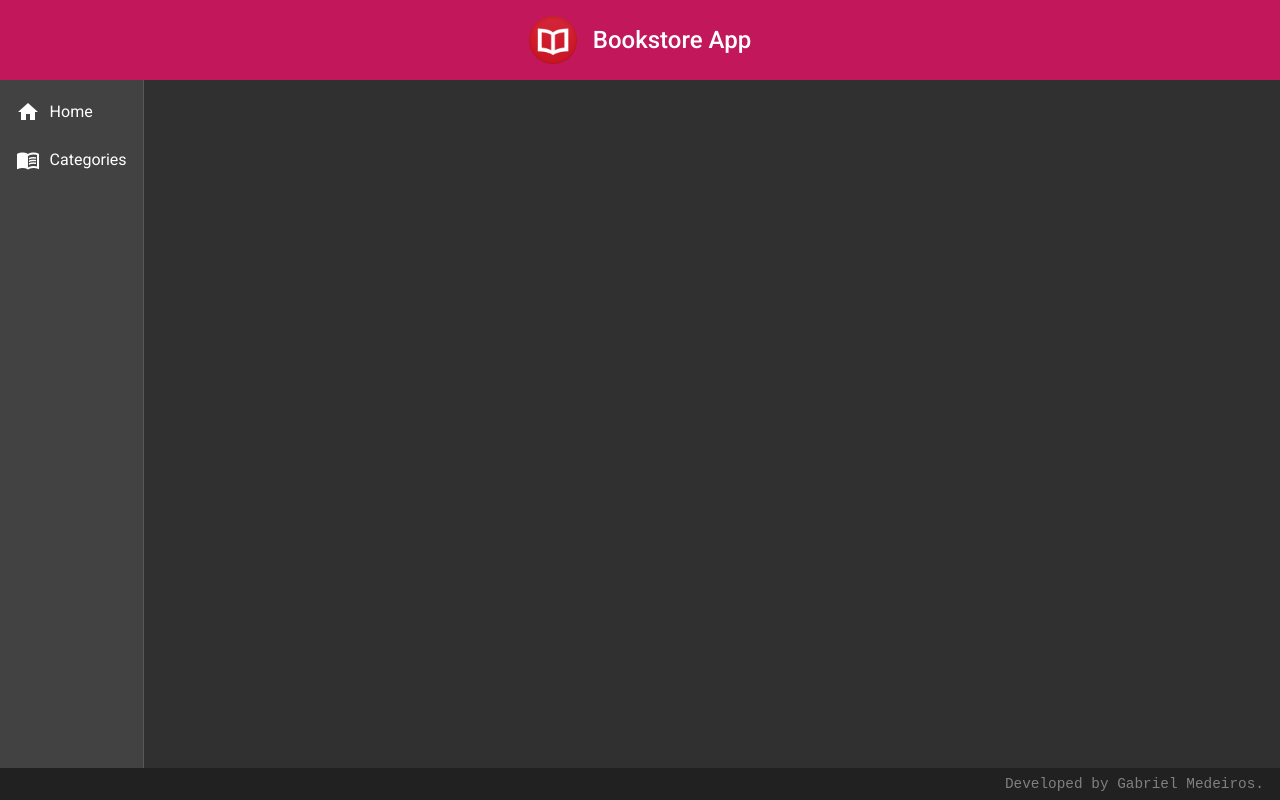
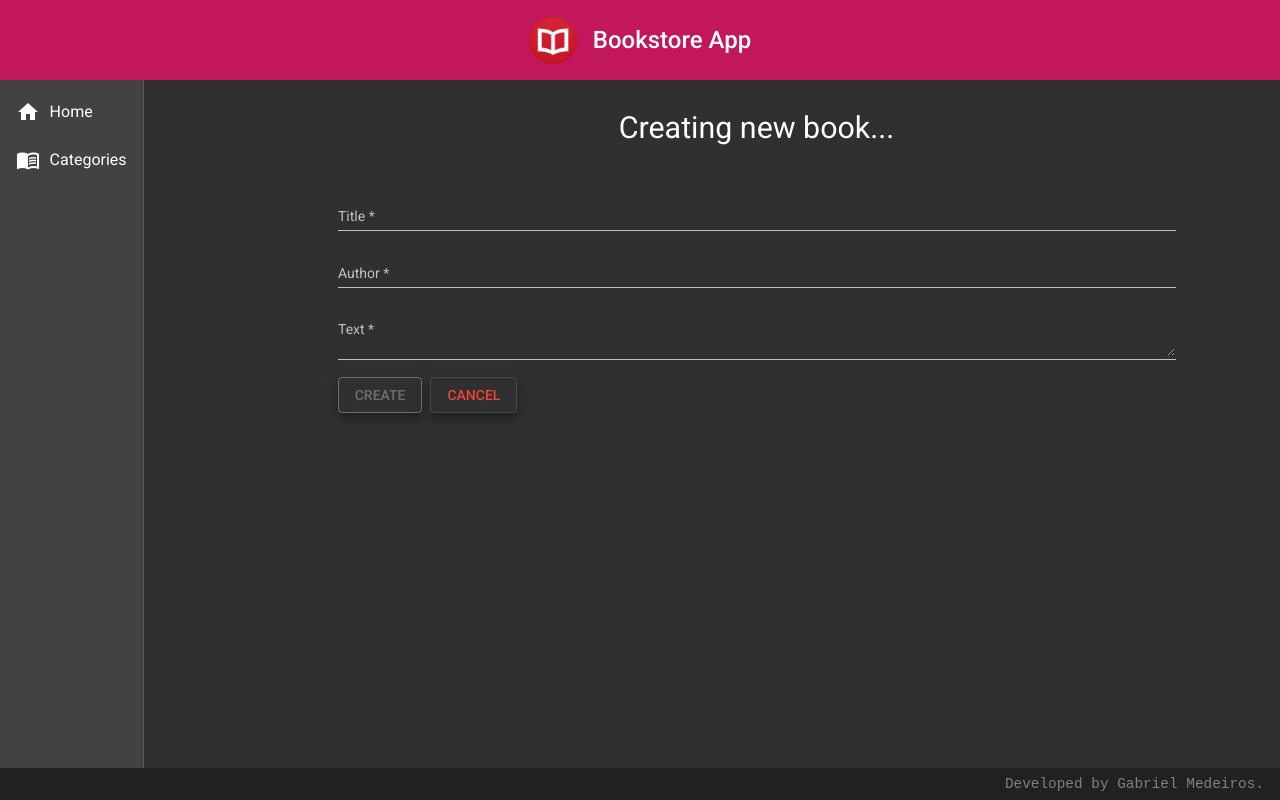
Before and after one commit to G4brielMedeiros/bookstore-front, an Angular app: page /categories/1/books/create in a window 1280 px wide. Before the commit this address led to /. Built offline with nearby package versions, Linux system fonts and the light colour scheme.

Commit message:
CREATE Book feature added.

```diff
--- a/src/app/app-routing.module.ts
+++ b/src/app/app-routing.module.ts
@@ -1,5 +1,6 @@
 import { NgModule } from '@angular/core';
 import { RouterModule, Routes } from '@angular/router';
+import { BookCreateComponent } from './components/views/book/book-create/book-create.component';
 import { BookReadAllComponent } from './components/views/book/book-read-all/book-read-all.component';
 import { CategoryCreateComponent } from './components/views/category/category-create/category-create.component';
 import { CategoryDeleteComponent } from './components/views/category/category-delete/category-delete.component';
@@ -31,6 +32,10 @@ const routes: Routes = [
   {
     path: "categories/:id_cat/books",
     component: BookReadAllComponent
+  },
+  {
+    path: "categories/:id_cat/books/create",
+    component: BookCreateComponent
   }
 ];
 
--- /dev/null
+++ b/src/app/components/views/book/book-create/book-create.component.css
@@ -0,0 +1,27 @@
+form {
+    text-align: center;
+    width: 80%;
+    margin: 2rem auto 0 auto;
+}
+
+h1 {
+    font-size: 1.9rem;
+    font-weight: 400;
+    margin-bottom: 3rem;
+}
+
+.form {
+    width: 100%;
+
+}
+
+.buttons {
+
+    text-align: start;
+}
+
+button {
+    margin-right: .5rem;
+    padding-right: 1rem;
+    padding-left: 1rem;
+}
--- /dev/null
+++ b/src/app/components/views/book/book-create/book-create.component.html
@@ -0,0 +1,27 @@
+<form>
+    <h1>Creating new book...</h1>
+
+    <mat-form-field class="form">
+        <mat-label>Title</mat-label>
+        <input matInput [(ngModel)]="book.title" [formControl]="title" required type="text" name="title" placeholder="Awesome New Book" maxlength="100">
+        <mat-error *ngIf="title.invalid" >{{ getMessageTitle() }}</mat-error>
+    </mat-form-field>
+
+    <mat-form-field class="form">
+        <mat-label>Author</mat-label>
+        <input matInput [(ngModel)]="book.author" [formControl]="author" required  type="text" name="author" placeholder="Tom NomNom" maxlength="100">
+        <mat-error *ngIf="author.invalid" >{{ getMessageAuthor() }}</mat-error>
+    </mat-form-field>
+
+    <mat-form-field class="form">
+        <mat-label>Text</mat-label>
+        <textarea matInput [(ngModel)]="book.text" [formControl]="text" required  type="text" name="text" placeholder="This is a story about a super-hero..." maxlength="2000000"></textarea>
+        <mat-error *ngIf="text.invalid" >{{ getMessageText() }}</mat-error>
+    </mat-form-field>
+
+    <div class="buttons">
+        <button  (click)="create()" [disabled]="!isValid()" class="mat-elevation-z8" mat-stroked-button color="accent">CREATE</button>
+        <button  class="mat-elevation-z8" mat-stroked-button color="warn">CANCEL</button>
+
+    </div>
+</form>
--- /dev/null
+++ b/src/app/components/views/book/book-create/book-create.component.ts
@@ -0,0 +1,75 @@
+import { Component, OnInit } from '@angular/core';
+import { FormControl, Validators } from '@angular/forms';
+import { ActivatedRoute, Router } from '@angular/router';
+import { Book } from '../book.model';
+import { BookService } from '../book.service';
+
+@Component({
+  selector: 'app-book-create',
+  templateUrl: './book-create.component.html',
+  styleUrls: ['./book-create.component.css']
+})
+export class BookCreateComponent implements OnInit {
+
+  id_cat: String = ''
+
+  book: Book = {
+    id:     '',
+    title:  '',
+    author: '',
+    text:   ''
+  }
+
+  title   = new FormControl('',[Validators.minLength(3)])
+  author  = new FormControl('',[Validators.minLength(3)])
+  text    = new FormControl('',[Validators.minLength(10)])
+
+  constructor(private service: BookService, private route: ActivatedRoute, private router: Router) { }
+
+  ngOnInit(): void {
+    this.id_cat = this.route.snapshot.paramMap.get('id_cat')!
+  }
+
+  create(): void {
+    this.service.create(this.book, this.id_cat).subscribe(response => {
+      this.router.navigate([`categories/${this.id_cat}/books`])
+      this.service.messsage('Book sucessfully created.')
+    }, err => {
+      this.router.navigate([`categories/${this.id_cat}/books`])
+      this.service.messsage('Error trying to create new book. Please try again later.')
+
+    })
+  }
+
+  getMessageTitle() {
+    if(this.title.invalid) {
+      return 'Title must be between 3 and 100 characters.'
+    }
+    return false;
+  }
+
+  getMessageAuthor() {
+    if(this.author.invalid) {
+      return 'Author name must be between 3 and 100 characters.'
+    }
+    return false;
+  }
+
+  getMessageText() {
+    if(this.text.invalid) {
+      return 'Text must be between 3 and 100 characters.'
+    }
+
+    return false;
+  }
+
+  isValid(): boolean {
+    if( this.text.invalid || this.author.invalid || this.title.invalid ){
+      return false;
+    }
+
+    return true;
+
+  }
+
+}
--- a/src/app/components/views/book/book-read-all/book-read-all.component.html
+++ b/src/app/components/views/book/book-read-all/book-read-all.component.html
@@ -3,7 +3,7 @@
       <h1>Books</h1>
     </div>
 
-    <button class="mat-elevation-z8" mat-flat-button color="basic">New Book</button>
+    <button class="mat-elevation-z8" (click)="goToBookCreate()"mat-flat-button color="basic">New Book</button>
 
     <div class="mat-elevation-z8 content-table">
       <table class="table" mat-table [dataSource]="books">
--- a/src/app/components/views/book/book-read-all/book-read-all.component.ts
+++ b/src/app/components/views/book/book-read-all/book-read-all.component.ts
@@ -1,5 +1,5 @@
 import { Component, OnInit } from '@angular/core';
-import { ActivatedRoute } from '@angular/router';
+import { ActivatedRoute, Router } from '@angular/router';
 import { Book } from '../book.model';
 import { BookService } from '../book.service';
 
@@ -16,7 +16,7 @@ export class BookReadAllComponent implements OnInit {
 
   books: Book[] = []
 
-  constructor(private service: BookService, private route: ActivatedRoute) { }
+  constructor(private service: BookService, private route: ActivatedRoute, private router: Router) { }
 
   ngOnInit(): void {
     this.id_cat = this.route.snapshot.paramMap.get('id_cat')!
@@ -30,4 +30,8 @@ export class BookReadAllComponent implements OnInit {
     })
   }
 
+  goToBookCreate(): void {
+    this.router.navigate([`categories/${this.id_cat}/books/create`])
+  }
+
 }
--- a/src/app/components/views/book/book.service.ts
+++ b/src/app/components/views/book/book.service.ts
@@ -3,6 +3,8 @@ import { Injectable } from '@angular/core';
 import { Observable } from 'rxjs';
 import { environment } from 'src/environments/environment';
 import { Book } from './book.model';
+import { MatSnackBar } from "@angular/material/snack-bar";
+
 
 @Injectable({
   providedIn: 'root'
@@ -11,10 +13,26 @@ export class BookService {
 
   baseUrl: String = environment.baseUrl
 
-  constructor(private http: HttpClient) { }
+  constructor(private http: HttpClient, private _snack: MatSnackBar) { }
 
   findAllByCategory(id_cat: String): Observable<Book[]> {
     const url = `${this.baseUrl}/books?category=${id_cat}`
     return this.http.get<Book[]>(url)
   }
+
+  create(book: Book, id_cat: String): Observable<Book> {
+    const url = `${this.baseUrl}/books?category=${id_cat}`
+    return this.http.post<Book>(url, book)
+
+  }
+
+  messsage(str: String): void {
+    this._snack.open(`${str}`, 'OK', {
+    horizontalPosition: 'end',
+    verticalPosition: 'top',
+    duration: 3000
+    })
+  }
+
+
 }
```
Also changed, not shown: src/app/app.module.ts (+27 -19 lines).
